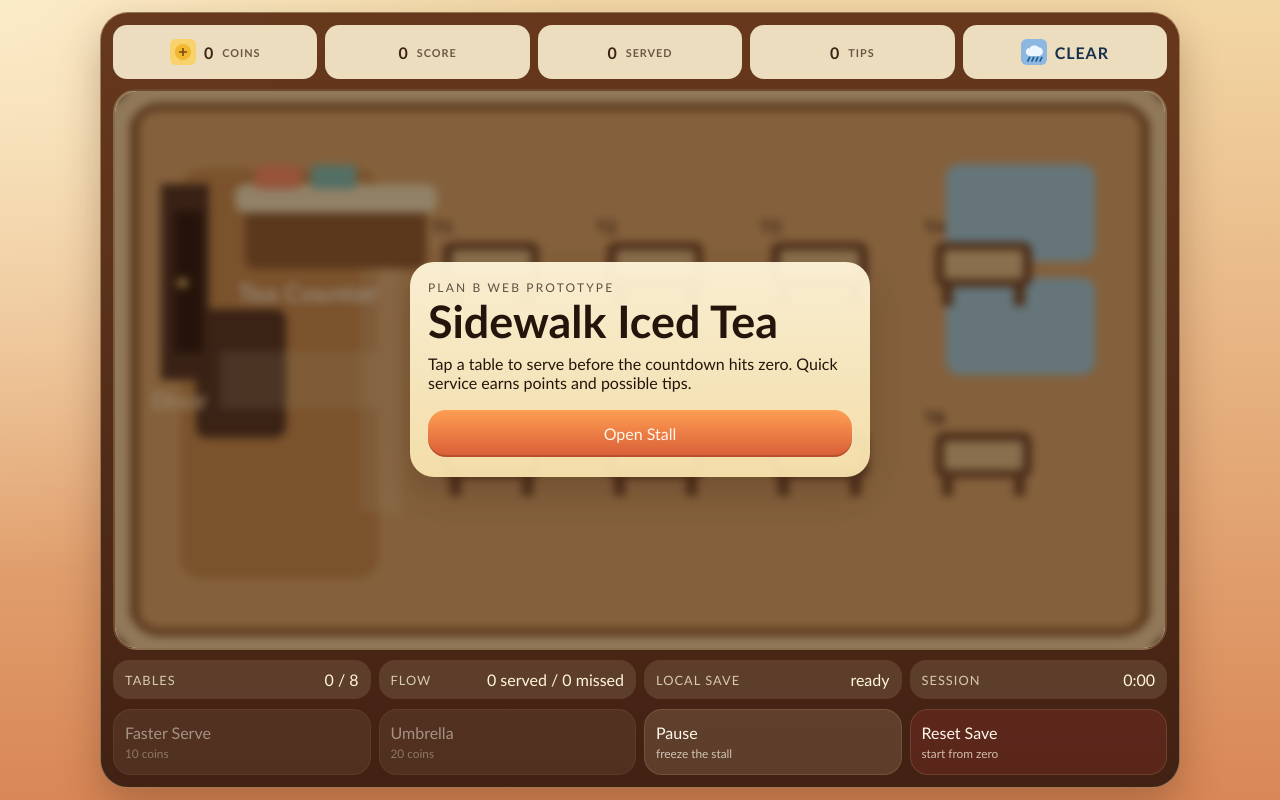
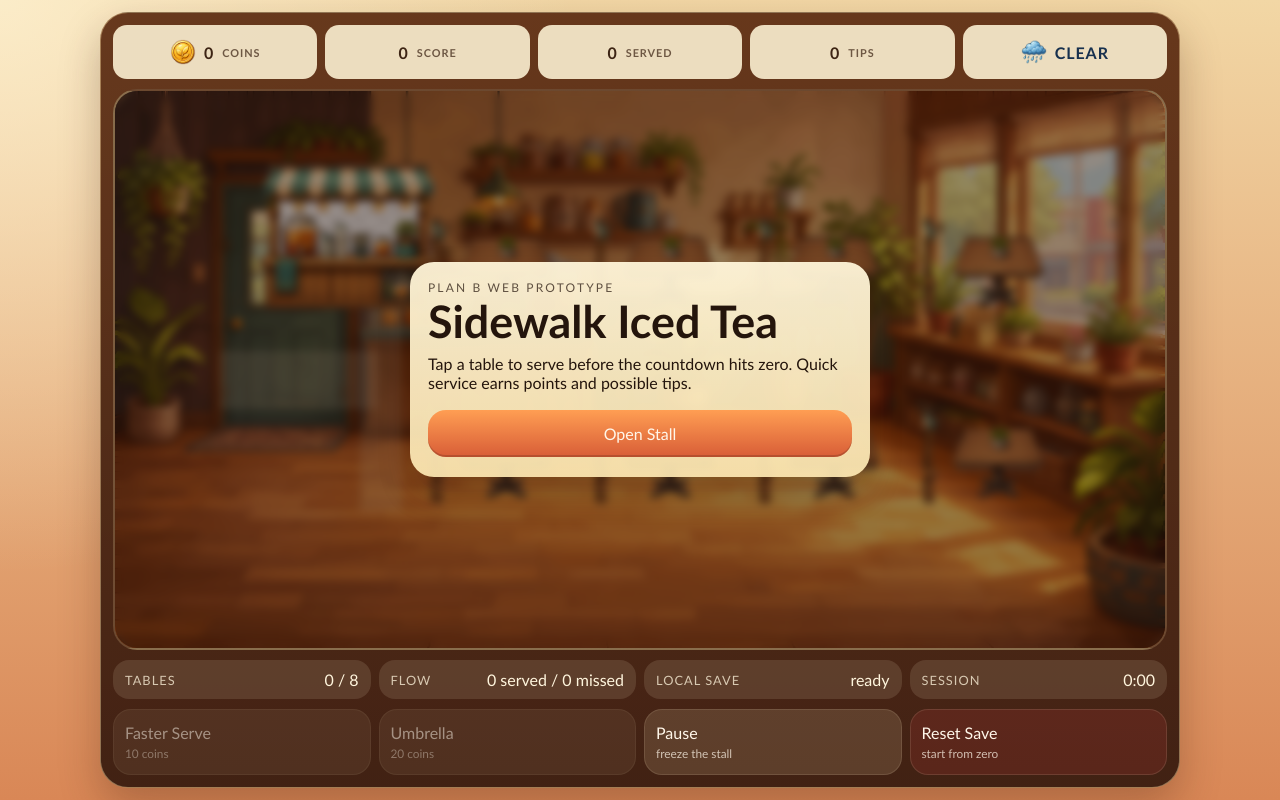
Before and after one commit to buicongnguyen/sidewalk-iced-tea, a website: page client/index.html in a window 1280 px wide. Drawn offline with Linux system fonts and the light colour scheme.

Commit message:
Add generated final art assets

```diff
--- a/client/app.js
+++ b/client/app.js
@@ -35,15 +35,15 @@ const CUSTOMER_TYPES = [
 ];
 
 const ASSET_PATHS = {
-  bg_room: "./public/assets/placeholder/bg-room.svg",
-  stall_counter: "./public/assets/placeholder/stall-counter.svg",
-  table_slot: "./public/assets/placeholder/table-slot.svg",
-  customer_man: "./public/assets/placeholder/customer-man.svg",
-  customer_woman: "./public/assets/placeholder/customer-woman.svg",
-  customer_old_man: "./public/assets/placeholder/customer-old-man.svg",
-  customer_old_woman: "./public/assets/placeholder/customer-old-woman.svg",
-  customer_young_boy: "./public/assets/placeholder/customer-young-boy.svg",
-  customer_young_girl: "./public/assets/placeholder/customer-young-girl.svg",
+  bg_room: "./public/assets/final/bg-room.png",
+  stall_counter: "./public/assets/final/stall-counter.png",
+  table_slot: "./public/assets/final/table-slot.png",
+  customer_man: "./public/assets/final/customer-man.png",
+  customer_woman: "./public/assets/final/customer-woman.png",
+  customer_old_man: "./public/assets/final/customer-old-man.png",
+  customer_old_woman: "./public/assets/final/customer-old-woman.png",
+  customer_young_boy: "./public/assets/final/customer-young-boy.png",
+  customer_young_girl: "./public/assets/final/customer-young-girl.png",
 };
 
 const ui = {
@@ -969,29 +969,14 @@ function drawRoom() {
     ctx.drawImage(bgImage, 0, 0, BOARD_WIDTH, BOARD_HEIGHT);
   }
 
-  ctx.fillStyle = "#4c3020";
-  ctx.fillRect(42, 90, 44, 190);
-  ctx.fillStyle = "#26140c";
-  ctx.fillRect(54, 116, 26, 138);
-  ctx.fillStyle = "#f8d36b";
-  ctx.fillRect(58, 182, 8, 8);
-
   ctx.fillStyle = "rgba(250, 232, 193, 0.18)";
   ctx.fillRect(96, 252, 144, 56);
   ctx.fillRect(224, 128, 38, 280);
 
-  ctx.fillStyle = "#ffe9b6";
-  ctx.font = '700 22px "Trebuchet MS", sans-serif';
-  ctx.fillText("Door", 34, 308);
-
   const counterImage = runtime.assets.get("stall_counter");
   if (counterImage) {
-    ctx.drawImage(counterImage, 110, 72, 184, 110);
-  }
-
-  ctx.fillStyle = "#fff7e1";
-  ctx.font = '700 24px "Trebuchet MS", sans-serif';
-  ctx.fillText("Tea Counter", 112, 205);
+    ctx.drawImage(counterImage, 96, 66, 232, 145);
+  }
 }
 
 function drawTables() {
--- a/client/index.html
+++ b/client/index.html
@@ -20,7 +20,7 @@
             <div class="status-chip">
               <img
                 class="status-icon"
-                src="./public/assets/placeholder/icon-coin.svg"
+                src="./public/assets/final/icon-coin.png"
                 alt=""
               />
               <span id="coins-value">0</span>
@@ -41,7 +41,7 @@
             <div class="status-chip status-chip--weather">
               <img
                 class="status-icon"
-                src="./public/assets/placeholder/icon-rain.svg"
+                src="./public/assets/final/icon-rain.png"
                 alt=""
               />
               <span id="weather-value">clear</span>
```
Also changed, not shown: assets/manifest/final-pack.json (+6 -1 lines), client/sw.js (+13 -13 lines), README.md, client/public/assets/final/bg-room.png (added), client/public/assets/final/customer-man.png (added), client/public/assets/final/customer-old-man.png (added), client/public/assets/final/customer-old-woman.png (added), client/public/assets/final/customer-woman.png (added), client/public/assets/final/customer-young-boy.png (added), client/public/assets/final/customer-young-girl.png (added), client/public/assets/final/icon-coin.png (added), client/public/assets/final/icon-rain.png (added), client/public/assets/final/icon-umbrella.png (added), client/public/assets/final/stall-counter.png (added), 1 more files.
